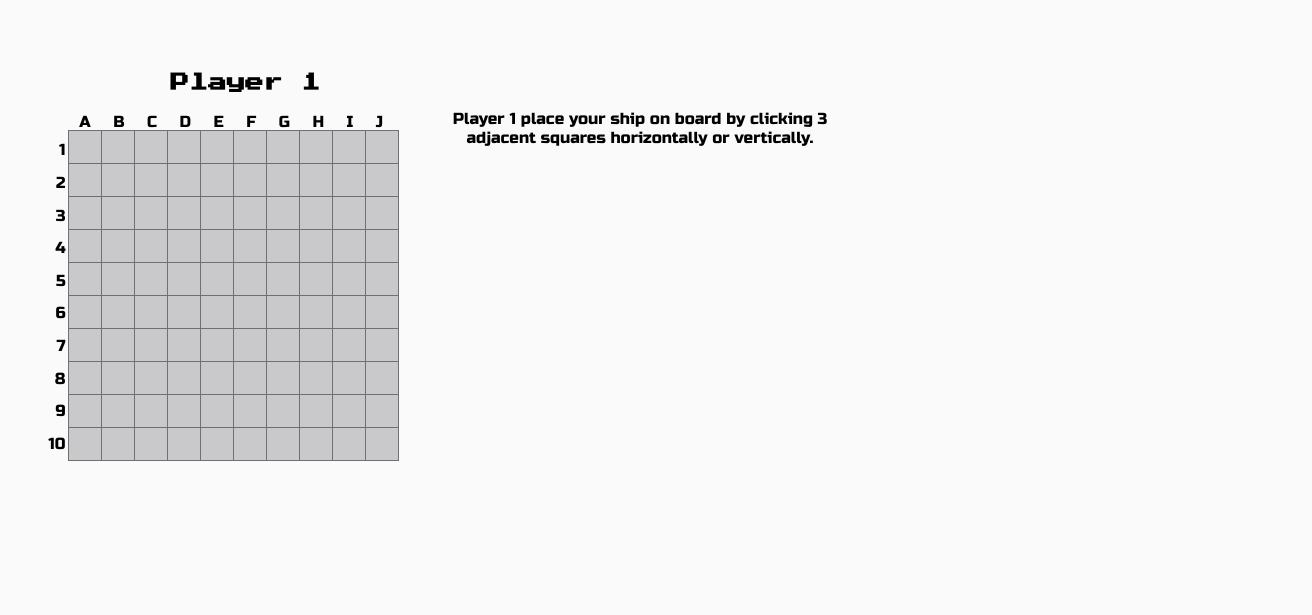
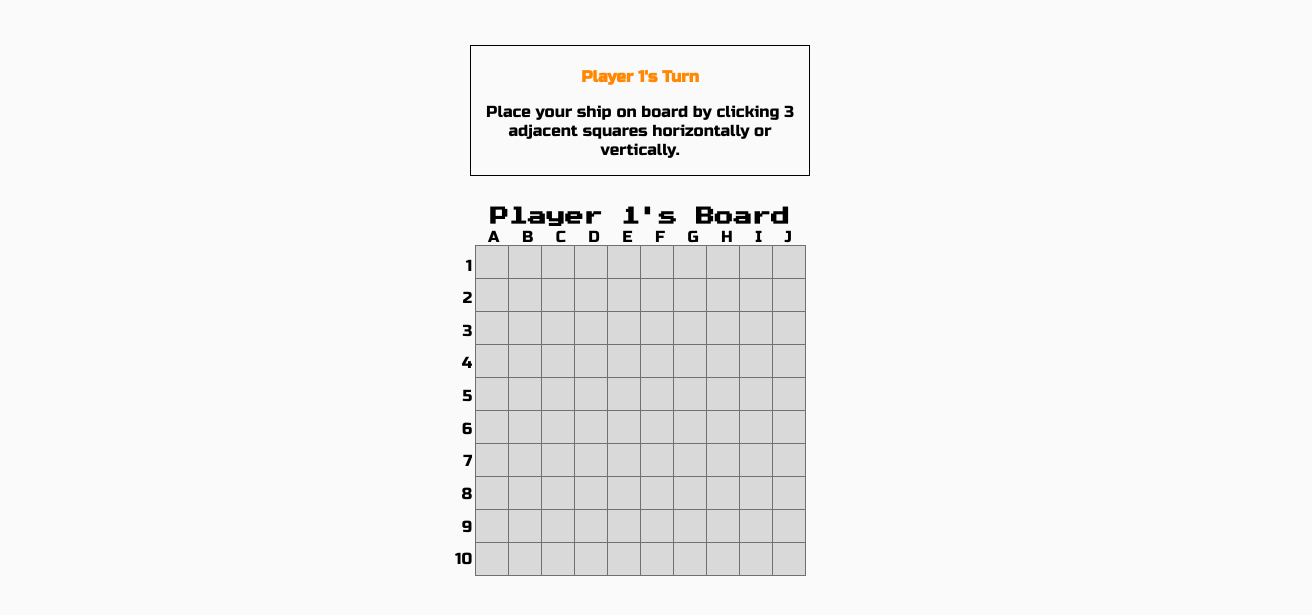
Before and after one commit to aerjay/SimplifiedBattleshipGame, a React app: page / in a window 1280 px wide. Shown: the part 83-698 px from the top of the page, 1312 px wide, since content can reach past the window. Built offline with nearby package versions, Linux system fonts and the light colour scheme.

Commit message:
Refactor code (#20)
* Convert hardcoded css styles as constants.

* Convert class components to use hooks.

* Move all css to index.css.

* Swap row and column labels styles.

* Convert css constants as inline and generate labels dynamically.

* Update game layout.

* Add game information section.

- Add on click square validation. On invalid click, board changes its border colour.

* Refactored code based on PR suggestions

* Attempted refactoring of function ownership between board and game

* Move player logic to Game component and remove player component.

* Add a header to show current player.

* Add colour to differentiate the players.

* Format css file with Prettier.

Co-authored-by: wheezingGekko <farrah.s.urmeneta@hotmail.ca>

```diff
--- a/src/Board.js
+++ b/src/Board.js
@@ -10,117 +10,133 @@ const MARKER_TYPE_SHIP = 'ship'
 const MARKER_TYPE_HIT = 'hit'
 const MARKER_TYPE_MISS = 'miss'
 const ROW_RANGE = Array.from(Array(BOARD_SIZE + 1).keys()).splice(1)
-const COLUMN_RANGE = Array.from(Array(BOARD_SIZE).keys())
-	.map(elem => String.fromCharCode(elem + BOARD_A_CHAR_CODE))
+const COLUMN_RANGE = Array.from(Array(BOARD_SIZE).keys()).map((elem) =>
+	String.fromCharCode(elem + BOARD_A_CHAR_CODE)
+)
 
-function Board (props) {
-	const [grid, setGrid] = useState(initGrid())
-	const [clickedAdjSquares, setClickedAdjSquares] = useState([])
-	const [hasShipPlaced, setHasShipPlaced] = useState(false)
-	const [hasShipSunk, setHasShipSunk] = useState(false)
-	const [invalidClick, setInvalidClick] = useState(false)
+function Board ({ onClickSquare, onShipHasSunk, onPlaceShip, showShip }) {
+	function formatGridSquareName (col, row) {
+		return `${col}${row}`
+	}
+
+	function setGridSquare (g, col, row, value) {
+		g.set(formatGridSquareName(col, row), value)
+	}
+
+	function getGridSquare (g, col, row) {
+		return g.get(formatGridSquareName(col, row))
+	}
 
 	function initGrid () {
 		const grid = new Map()
 
-		ROW_RANGE.forEach(row => {
-			COLUMN_RANGE.forEach(col => {
-				grid.set(col + row, MARKER_TYPE_EMPTY)
-			})
-		})
+		ROW_RANGE.forEach((row) =>
+			COLUMN_RANGE.forEach((col) =>
+				setGridSquare(grid, col, row, MARKER_TYPE_EMPTY)
+			)
+		)
 
 		return grid
 	}
 
-	function handleClick (x, y) {
-		const clickedAdjSqrsCp = clickedAdjSquares.slice()
-		const gridCp = new Map(grid)
-		let hasShipJustSunk = hasShipSunk
-		let hasEnemyAttackEnded = false
+	const [grid, setGrid] = useState(initGrid())
+	const [shipLocation, setShipLocation] = useState([])
+	const [isShipPlaced, setIsShipPlaced] = useState(false)
 
-		if (hasShipSunk) return
-
-		if (!hasShipPlaced) {
-			placeShipOnBoard(clickedAdjSqrsCp, x, y, gridCp)
-		} else {
-			if (gridCp.get(x + y) === MARKER_TYPE_SHIP) {
-				gridCp.set(x + y, MARKER_TYPE_HIT)
-				hasShipJustSunk = clickedAdjSqrsCp.every(val => gridCp.get(val.x + val.y) === MARKER_TYPE_HIT)
-				hasEnemyAttackEnded = true
-				setInvalidClick(false)
-			} else if (gridCp.get(x + y) === MARKER_TYPE_EMPTY) {
-				gridCp.set(x + y, MARKER_TYPE_MISS)
-				hasEnemyAttackEnded = true
-				setInvalidClick(false)
-			} else {
-				setInvalidClick(true)
-			}
+	function placeShipSquareOnBoard (placedShipSquares, grid, col, row) {
+		if (placedShipSquares.length === 0) {
+			placedShipSquares.push({ col, row })
+			setGridSquare(grid, col, row, MARKER_TYPE_SHIP)
+			return
 		}
 
-		if (!hasShipPlaced && clickedAdjSqrsCp.length === SHIP_SIZE) {
-			setHasShipPlaced(true)
-			props.onShipPlacement()
+		const canPlace =
+			placedShipSquares.length < SHIP_SIZE &&
+			!placedShipSquares.some((val) => val.row === row && val.col === col)
+
+		const isPlacedHorizontally =
+			placedShipSquares.every((val) => val.row === row) &&
+			placedShipSquares.some(
+				(val) =>
+					val.col.charCodeAt() - col.charCodeAt() === 1 ||
+					val.col.charCodeAt() - col.charCodeAt() === -1
+			)
+
+		const isPlacedVertically =
+			placedShipSquares.every((val) => val.col === col) &&
+			placedShipSquares.some(
+				(val) => val.row - row === 1 || val.row - row === -1
+			)
+
+		if (canPlace && (isPlacedVertically || isPlacedHorizontally)) {
+			placedShipSquares.push({ col, row })
+			setGridSquare(grid, col, row, MARKER_TYPE_SHIP)
+		}
+	}
+
+	function placeShip (ship, g, col, row) {
+		placeShipSquareOnBoard(ship, g, col, row)
+
+		if (ship.length === SHIP_SIZE) {
+			setIsShipPlaced(true)
+			onPlaceShip()
+		}
+
+		setShipLocation(ship)
+	}
+
+	function attackShip (ship, g, col, row) {
+		let hasShipJustSunk = false
+		let hasAttacked = false
+
+		if (getGridSquare(g, col, row) === MARKER_TYPE_SHIP) {
+			hasAttacked = true
+			setGridSquare(g, col, row, MARKER_TYPE_HIT)
+			hasShipJustSunk = ship.every(
+				(val) => getGridSquare(g, val.col, val.row) === MARKER_TYPE_HIT
+			)
+		} else if (getGridSquare(g, col, row) === MARKER_TYPE_EMPTY) {
+			hasAttacked = true
+			setGridSquare(g, col, row, MARKER_TYPE_MISS)
+		}
+
+		if (hasAttacked && !hasShipJustSunk) {
+			onClickSquare()
 		}
 
 		if (hasShipJustSunk) {
-			setHasShipSunk(hasShipJustSunk)
-			props.onShipHasSunk()
-		}
-
-		if (hasEnemyAttackEnded) props.onEnemyEndOfTurn()
-
-		setGrid(gridCp)
-		setClickedAdjSquares(clickedAdjSqrsCp)
-	}
-
-	function placeShipOnBoard (clickedSqrs, x, y, grid) {
-		if (clickedSqrs.length === 0) {
-			clickedSqrs.push({ x, y })
-			grid.set(x + y, MARKER_TYPE_SHIP)
-			setInvalidClick(false)
-			return
-		}
-
-		if (clickedSqrs.length < SHIP_SIZE && !clickedSqrs.some(val => val.x === x && val.y === y)) {
-			if (clickedSqrs.every(val => val.y === y) &&
-			clickedSqrs.some(val => val.x.charCodeAt() - x.charCodeAt() === 1 ||
-			val.x.charCodeAt() - x.charCodeAt() === -1)) {
-				clickedSqrs.push({ x: x, y: y })
-				grid.set(x + y, MARKER_TYPE_SHIP)
-				setInvalidClick(false)
-			} else if (clickedSqrs.every(val => val.x === x) &&
-				clickedSqrs.some(val => val.y - y === 1 || val.y - y === -1)) {
-				clickedSqrs.push({ x: x, y: y })
-				grid.set(x + y, MARKER_TYPE_SHIP)
-				setInvalidClick(false)
-			} else {
-				setInvalidClick(true)
-			}
-		} else {
-			setInvalidClick(true)
+			onShipHasSunk()
 		}
 	}
 
-	function renderSquare (x, y) {
-		const marker = grid.get(x + y)
+	function handleClickSquare (col, row) {
+		const shipLocationCopy = [...shipLocation]
+		const gridCopy = new Map(grid)
 
-		if (!props.showShipMarker && marker === MARKER_TYPE_SHIP) {
-			return (
-				<Square
-					key={x + y}
-					testId={x + y}
-					customStyle={''}
-					onClick={() => handleClick(x, y)}
-				/>
-			)
+		if (!isShipPlaced) {
+			placeShip(shipLocationCopy, gridCopy, col, row)
+		} else {
+			attackShip(shipLocationCopy, gridCopy, col, row)
 		}
+
+		setGrid(gridCopy)
+	}
+
+	function renderSquare (col, row) {
+		const marker = getGridSquare(grid, col, row)
+		let squareClassName =
+			!showShip && marker === MARKER_TYPE_SHIP ? '' : marker
+		squareClassName =
+			marker === MARKER_TYPE_HIT || marker === MARKER_TYPE_MISS
+				? `${squareClassName} unclickable`
+				: squareClassName
 
 		return (
 			<Square
-				key={x + y}
-				testId={x + y}
-				customStyle={marker}
-				onClick={() => handleClick(x, y)}
+				key={formatGridSquareName(col, row)}
+				testId={formatGridSquareName(col, row)}
+				className={squareClassName}
+				onClick={() => handleClickSquare(col, row)}
 			/>
 		)
 	}
@@ -131,7 +147,7 @@ function Board (props) {
 
 		ROW_RANGE.forEach((row, rowIndex) => {
 			aRow = []
-			COLUMN_RANGE.forEach(col => {
+			COLUMN_RANGE.forEach((col) => {
 				aRow.push(renderSquare(col, row))
 			})
 			grid.push(
@@ -147,16 +163,14 @@ function Board (props) {
 	return (
 		<div className="board">
 			<div className="column-label">
-				{COLUMN_RANGE.map(elem => (
+				{COLUMN_RANGE.map((elem) => (
 					<div key={elem}>{elem}</div>
 				))}
 			</div>
 			<div>
-				<div className={invalidClick ? 'grid invalid-click' : 'grid'}>
-					{renderGrid()}
-				</div>
+				<div className="grid">{renderGrid()}</div>
 				<div className="row-label">
-					{ROW_RANGE.map(elem => (
+					{ROW_RANGE.map((elem) => (
 						<div key={elem}>{elem}</div>
 					))}
 				</div>
@@ -166,10 +180,10 @@ function Board (props) {
 }
 
 Board.propTypes = {
-	showShipMarker: PropTypes.bool.isRequired,
+	showShip: PropTypes.bool.isRequired,
 	onShipHasSunk: PropTypes.func.isRequired,
-	onEnemyEndOfTurn: PropTypes.func.isRequired,
-	onShipPlacement: PropTypes.func.isRequired
+	onClickSquare: PropTypes.func.isRequired,
+	onPlaceShip: PropTypes.func.isRequired
 }
 
 export default Board
--- a/src/Game.js
+++ b/src/Game.js
@@ -1,12 +1,13 @@
 import React, { useState } from 'react'
-import Player from './Player'
+import Board from './Board'
 
 const PLAYER_ONE_NAME = 'Player 1'
 const PLAYER_TWO_NAME = 'Player 2'
 
 function Game () {
-	const [whoWon, setWhoWon] = useState('')
-	const [whoseTurn, setWhoseTurn] = useState(PLAYER_ONE_NAME)
+	const [winner, setWinner] = useState('')
+	const [currentPlayer, setCurrentPlayer] = useState(PLAYER_ONE_NAME)
+	const [currentBoardToShow, setCurrentBoardToShow] = useState(PLAYER_ONE_NAME)
 	const [shipsOnBoard, setShipsOnBoard] = useState(
 		new Map([
 			[PLAYER_ONE_NAME, false],
@@ -14,98 +15,97 @@ function Game () {
 		])
 	)
 
-	function handleEnemyEndOfTurn (playerName) {
-		setWhoseTurn(playerName)
+	const opponent =
+		currentPlayer === PLAYER_ONE_NAME ? PLAYER_TWO_NAME : PLAYER_ONE_NAME
+	const isBoardReady = [...shipsOnBoard.values()].every((val) => val === true)
+
+	function handleEndOfTurn () {
+		setCurrentBoardToShow(currentPlayer)
+		setCurrentPlayer(opponent)
 	}
 
-	function handlePlayerHasLost (playerName) {
-		const winner = playerName === PLAYER_ONE_NAME ? PLAYER_TWO_NAME : PLAYER_ONE_NAME
-
-		setWhoWon(winner)
+	function handlePlayerHasLost () {
+		setWinner(currentPlayer)
+		setCurrentBoardToShow(`${currentPlayer} ${opponent}`)
 	}
 
-	function handlePlayerShipPlacement (playerName) {
-		const whoseTurn = playerName === PLAYER_ONE_NAME ? PLAYER_TWO_NAME : PLAYER_ONE_NAME
+	function handlePlacePlayerShip () {
 		const shipsOnBoardCopy = new Map(shipsOnBoard)
+		shipsOnBoardCopy.set(currentPlayer, true)
+		const isBoardReady = [...shipsOnBoardCopy.values()].every(
+			(val) => val === true
+		)
 
-		shipsOnBoardCopy.set(playerName, true)
-		setWhoseTurn(whoseTurn)
+		isBoardReady
+			? setCurrentBoardToShow(currentPlayer)
+			: setCurrentBoardToShow(opponent)
+		setCurrentPlayer(opponent)
 		setShipsOnBoard(shipsOnBoardCopy)
 	}
 
-	function renderAPlayer (name, hideBoard, showShipOnBoard, unclickableBoard = false) {
-		let customStyle = hideBoard ? 'hide-board' : ''
-		customStyle = unclickableBoard ? `${customStyle} unclickable-board` : customStyle
-
-		return (
-			<Player
-				key={name}
-				name={name}
-				customStyle={customStyle}
-				showShipOnBoard={showShipOnBoard}
-				onPlayerHasLost={handlePlayerHasLost}
-				onEnemyEndOfTurn={handleEnemyEndOfTurn}
-				onPlayerShipPlacement={handlePlayerShipPlacement}
-			/>
-		)
-	}
-
-	function renderGameInfo (info, onWin = false) {
-		if (!onWin) {
-			return (
-				<div key="info" className="split-child-container">
-					<p className="text-center">{info}</p>
-				</div>
-			)
+	function renderGameInfo () {
+		const playerColorClassName =
+			currentPlayer === PLAYER_ONE_NAME ? 'orange' : 'purple'
+		let info = ''
+		if (winner) {
+			info = `Congratulations ${winner}!! You sunk ${opponent}'s ship.`
+		} else if (isBoardReady) {
+			info = `Attack ${opponent} by clicking any square.`
+		} else {
+			info =
+				'Place your ship on board by clicking 3 adjacent squares horizontally or vertically.'
 		}
 
 		return (
-			<div key="info" className="split-child-container">
+			<div className="game-info">
+				{!winner && (
+					<h4
+						className={`text-center ${playerColorClassName}`}
+					>{`${currentPlayer}'s Turn`}</h4>
+				)}
 				<p className="text-center">{info}</p>
-				<button className="reset-button" onClick={() => window.location.reload()}>
-					Play again!
-				</button>
+				{winner && (
+					<button
+						className="reset-button"
+						onClick={() => window.location.reload()}
+					>
+						Play again!
+					</button>
+				)}
 			</div>
 		)
 	}
 
-	function renderGame () {
-		const shipsOnBoardValues = [...shipsOnBoard.values()]
-		const gameParts = new Array(3)
+	function renderPlayerBoard (playerName) {
+		let boardContainerClassName = currentBoardToShow.includes(playerName)
+			? ''
+			: 'hidden'
+		boardContainerClassName = winner
+			? `${boardContainerClassName} unclickable`
+			: boardContainerClassName
 
-		if (!whoWon) {
-			if (shipsOnBoardValues.every((val) => val === true)) {
-				if (whoseTurn === PLAYER_ONE_NAME) {
-					gameParts.push(renderAPlayer(PLAYER_ONE_NAME, true, false))
-					gameParts.push(renderGameInfo(`${PLAYER_ONE_NAME} attack ${PLAYER_TWO_NAME} by clicking any square.`))
-					gameParts.push(renderAPlayer(PLAYER_TWO_NAME, false, false))
-				} else {
-					gameParts.push(renderAPlayer(PLAYER_ONE_NAME, false, false))
-					gameParts.push(renderGameInfo(`${PLAYER_TWO_NAME} attack ${PLAYER_ONE_NAME} by clicking any square.`))
-					gameParts.push(renderAPlayer(PLAYER_TWO_NAME, true, false))
-				}
-			} else {
-				if (whoseTurn === PLAYER_ONE_NAME) {
-					gameParts.push(renderAPlayer(PLAYER_ONE_NAME, false, true))
-					gameParts.push(renderGameInfo(`${PLAYER_ONE_NAME} place your ship on board by clicking 3 adjacent squares horizontally or vertically.`))
-					gameParts.push(renderAPlayer(PLAYER_TWO_NAME, true, true))
-				} else {
-					gameParts.push(renderAPlayer(PLAYER_ONE_NAME, true, true))
-					gameParts.push(renderGameInfo(`${PLAYER_TWO_NAME} place your ship on board by clicking 3 adjacent squares horizontally or vertically.`))
-					gameParts.push(renderAPlayer(PLAYER_TWO_NAME, false, true))
-				}
-			}
-		} else {
-			gameParts.push(renderAPlayer(PLAYER_ONE_NAME, false, true, true))
-			const opponent = whoWon === PLAYER_ONE_NAME ? PLAYER_TWO_NAME : PLAYER_ONE_NAME
-			gameParts.push(renderGameInfo(`Congratulations ${whoWon}!! You sunk ${opponent}'s ship.`, true))
-			gameParts.push(renderAPlayer(PLAYER_TWO_NAME, false, true, true))
-		}
-
-		return gameParts
+		return (
+			<div className={boardContainerClassName}>
+				<h3 className="text-center">{`${playerName}'s Board`}</h3>
+				<Board
+					showShip={!!winner || !isBoardReady}
+					onShipHasSunk={handlePlayerHasLost}
+					onClickSquare={handleEndOfTurn}
+					onPlaceShip={handlePlacePlayerShip}
+				/>
+			</div>
+		)
 	}
 
-	return <div className="split">{renderGame()}</div>
+	return (
+		<div className="split">
+			<div className="split-child-container">
+				{renderGameInfo()}
+				{renderPlayerBoard(PLAYER_ONE_NAME)}
+				{renderPlayerBoard(PLAYER_TWO_NAME)}
+			</div>
+		</div>
+	)
 }
 
 export default Game
--- a/src/Player.js
+++ /dev/null
@@ -1,44 +0,0 @@
-import React from 'react'
-import Board from './Board'
-import PropTypes from 'prop-types'
-
-function Player (props) {
-	function handleShipHasSunk () {
-		props.onPlayerHasLost(props.name)
-	}
-
-	function handleEnemyEndOfTurn () {
-		props.onEnemyEndOfTurn(props.name)
-	}
-
-	function handleShipPlacement () {
-		props.onPlayerShipPlacement(props.name)
-	}
-
-	return (
-		<div className={`split-child-container ${props.customStyle}`}>
-			<h3 className="text-center">{props.name}</h3>
-			<Board
-				showShipMarker={props.showShipOnBoard}
-				onShipHasSunk={handleShipHasSunk}
-				onEnemyEndOfTurn={handleEnemyEndOfTurn}
-				onShipPlacement={handleShipPlacement}
-			/>
-		</div>
-	)
-}
-
-Player.propTypes = {
-	name: PropTypes.string.isRequired,
-	customStyle: PropTypes.string,
-	showShipOnBoard: PropTypes.bool.isRequired,
-	onPlayerHasLost: PropTypes.func.isRequired,
-	onEnemyEndOfTurn: PropTypes.func.isRequired,
-	onPlayerShipPlacement: PropTypes.func.isRequired
-}
-
-Player.defaultProps = {
-	customStyle: ''
-}
-
-export default Player
--- a/src/Square.js
+++ b/src/Square.js
@@ -4,7 +4,7 @@ import PropTypes from 'prop-types'
 function Square (props) {
 	return (
 		<button
-			className={props.customStyle}
+			className={props.className}
 			data-testid={props.testId}
 			onClick={props.onClick}
 		/>
@@ -13,12 +13,12 @@ function Square (props) {
 
 Square.propTypes = {
 	onClick: PropTypes.func.isRequired,
-	customStyle: PropTypes.string,
+	className: PropTypes.string,
 	testId: PropTypes.string.isRequired
 }
 
 Square.defaultProps = {
-	customStyle: ''
+	className: ''
 }
 
 export default Square
--- a/src/index.css
+++ b/src/index.css
@@ -1,10 +1,11 @@
 :root {
-	--clr-ship: #00aeff;
-	--clr-hit: #ff2600;
-	--clr-game-over: #77dd77;
-	--clr-invalid-click: #ff8800;
+	--clr-blue: #00aeff;
+	--clr-purple: #9164e6;
+	--clr-red: #ff2600;
+	--clr-orange: #ff8800;
+	--clr-green: #77dd77;
 	--clr-white: #fafafa;
-	--clr-light-grey: #bbbbbe;
+	--clr-light-grey: #cfcfcf;
 	--clr-grey: #707070;
 	--clr-dark-grey: #ffffff33;
 	--ff-primary: "Russo One", sans-serif;
@@ -47,6 +48,12 @@ h3 {
 header,
 section {
 	padding: 3rem 0;
+}
+
+header,
+h4 {
+	padding-bottom: 0;
+	margin-bottom: 0;
 }
 
 .container {
@@ -101,12 +108,12 @@ button:focus {
 
 button:focus.hit {
 	outline: none;
-	border: 3px solid var(--clr-ship);
+	border: 3px solid var(--clr-blue);
 }
 
 button:focus.miss {
 	outline: none;
-	border: 3px solid var(--clr-hit);
+	border: 3px solid var(--clr-red);
 }
 
 button:hover {
@@ -114,25 +121,34 @@ button:hover {
 }
 
 .hit {
-	background-color: var(--clr-hit);
+	background-color: var(--clr-red);
 	outline: none;
-	border: 3px solid var(--clr-ship);
+	border: 3px solid var(--clr-blue);
 }
 
 .miss {
 	outline: none;
-	border: 3px solid var(--clr-hit);
+	border: 3px solid var(--clr-red);
 }
 
 .ship {
-	background-color: var(--clr-ship);
+	background-color: var(--clr-blue);
+}
+
+.game-info {
+	margin: 0 auto;
+	display: block;
+	width: 340px;
+	border: 1px solid black;
+	margin-bottom: 2em;
 }
 
 .reset-button {
 	margin: 0 auto;
 	display: block;
 	width: fit-content;
-	background-color: var(--clr-game-over);
+	background-color: var(--clr-green);
+	margin-bottom: 16px;
 }
 
 .grid-row {
@@ -142,13 +158,8 @@ button:hover {
 }
 
 .grid {
-	left: 20px;
 	position: relative;
 	display: table;
-}
-
-.invalid-click {
-	border: 5px solid var(--clr-invalid-click);
 }
 
 .column-label {
@@ -156,7 +167,6 @@ button:hover {
 	display: flex;
 	width: 304px;
 	justify-content: space-between;
-	left: 18px;
 }
 
 .row-label {
@@ -168,6 +178,8 @@ button:hover {
 	flex-direction: column;
 	align-self: flex-start;
 	text-align: right;
+	left: auto;
+	margin-left: -20px;
 }
 
 .board {
@@ -176,12 +188,21 @@ button:hover {
 	flex-flow: column wrap;
 	align-items: center;
 	position: relative;
+	padding-bottom: 2rem;
 }
 
-.hide-board {
-	visibility: hidden;
+.hidden {
+	display: none;
 }
 
-.unclickable-board {
+.unclickable {
 	pointer-events: none;
 }
+
+.orange {
+	color: var(--clr-orange);
+}
+
+.purple {
+	color: var(--clr-purple);
+}
```
Also changed, not shown: src/Board.test.js (+60 -60 lines), src/Game.test.js (+24 -11 lines), src/Player.test.js (deleted, +0 -115 lines), src/Square.test.js (+3 -3 lines).
